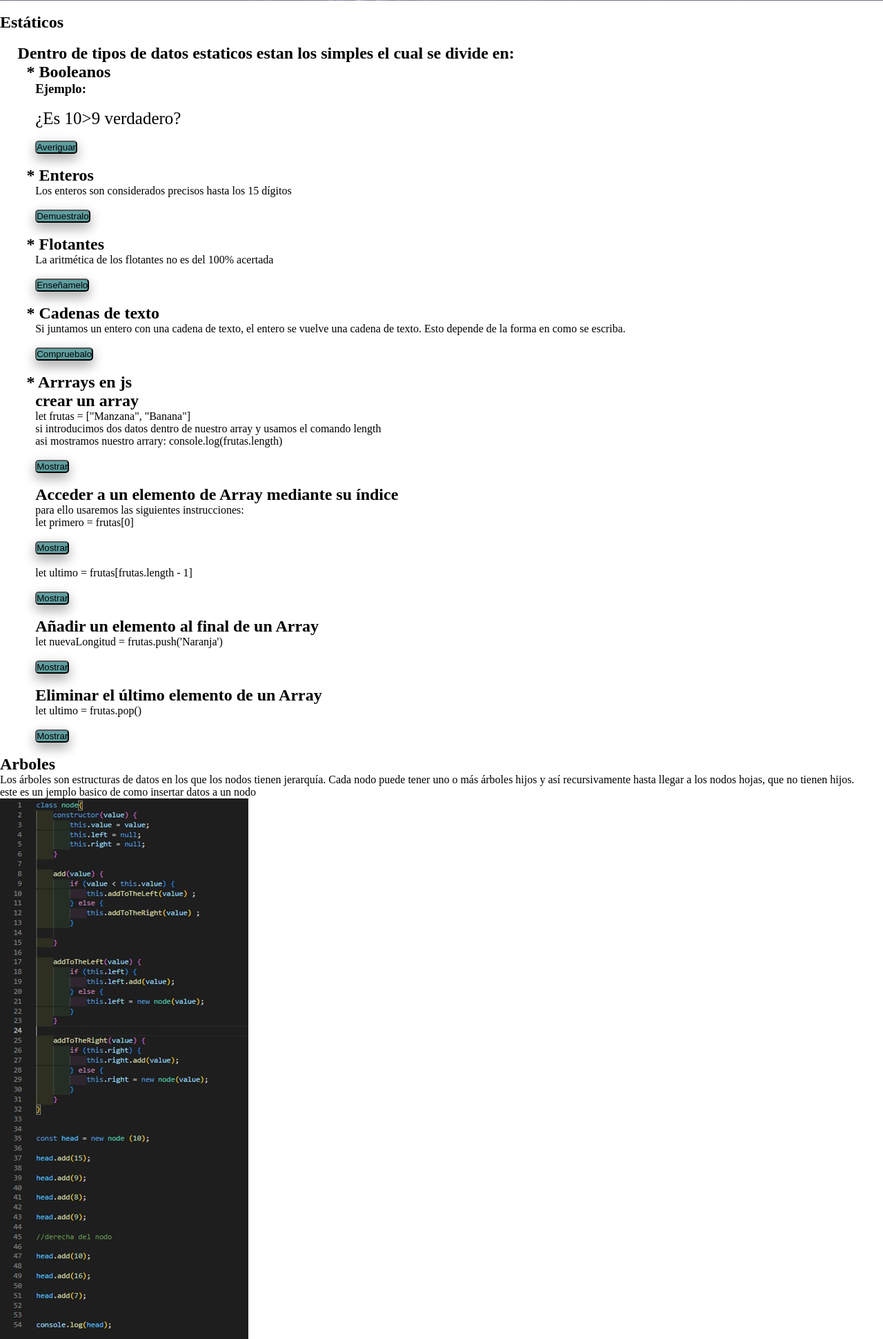
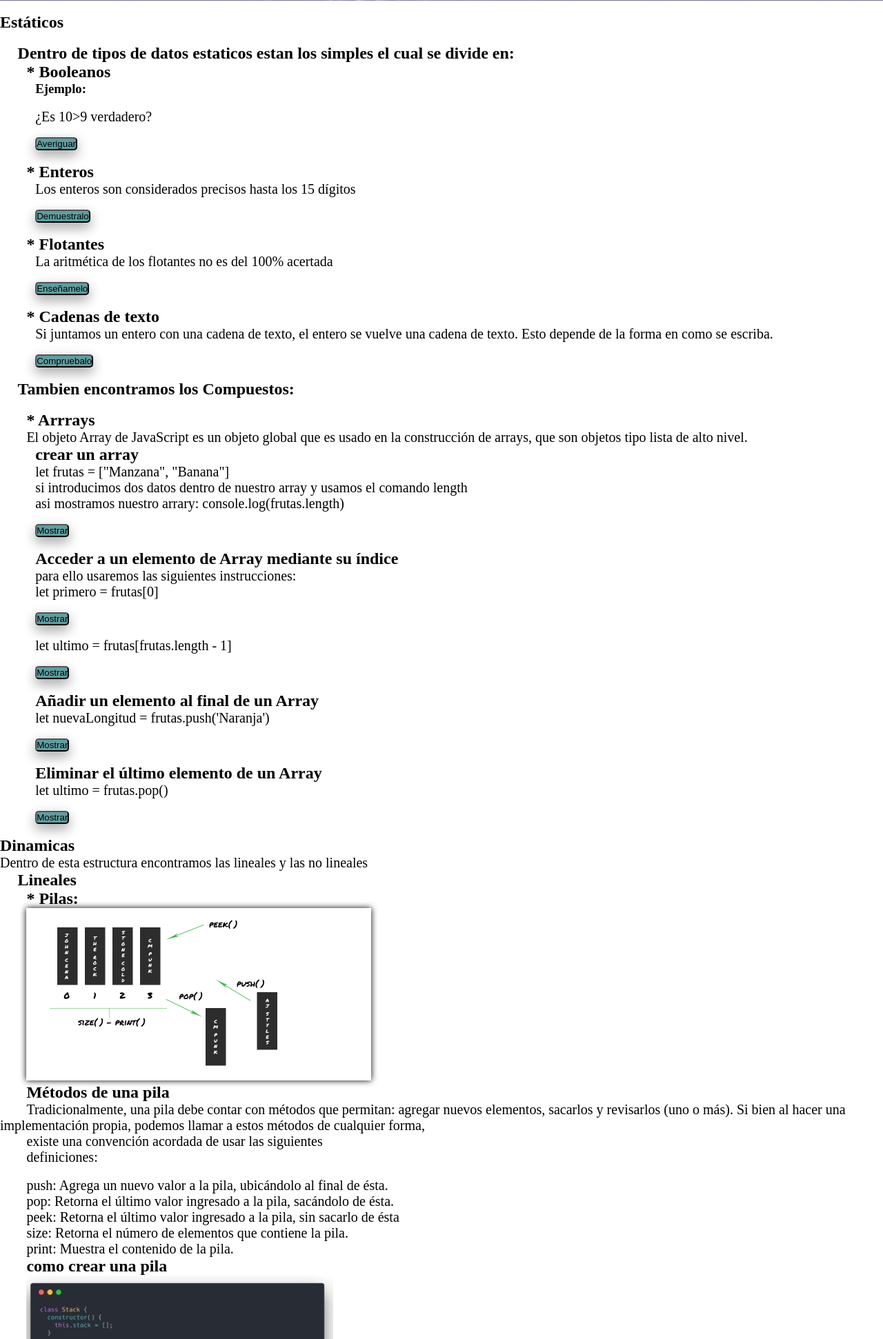
Before and after one commit to jhoncortesva/Estructura-de-datos, a PHP site: the page made by Ejemplos Javascript.html in a window 1280 px wide. Shown: the part 799-2741 px from the top of the page at 69% size. Run offline with PHP 8.4, Linux system fonts and the light colour scheme.

Commit message:
pilas en  js

```diff
--- a/Ejemplos Javascript.html
+++ b/Ejemplos Javascript.html
@@ -29,7 +29,7 @@
         <div style="text-indent: 4%">
             <button  onclick="funcionB()">Averiguar</button>
         </div>
-            <p id="demonstracion"></p>
+            <p class="Boo" id="demonstracion"></p>
         </div>
     </br>
         <div class="enteros">
@@ -39,7 +39,7 @@
             <div style="text-indent: 4%">
                 <button onclick="funcionInt()">Demuestralo</button>
             </div>
-            <p id="demostracionINT"></p>
+            <p class="Boo" id="demostracionINT"></p>
         </div>
     </br>
         <div class="flotantes">
@@ -49,7 +49,7 @@
             <div style="text-indent: 4%">
                 <button onclick="funcionFloat()">Enseñamelo</button>
             </div>
-            <p id="demostracionFloat"></p>
+            <p class="Boo" id="demostracionFloat"></p>
         </div>
     </br>
         <div class="cadenas-texto">
@@ -60,11 +60,16 @@
             <div style="text-indent: 4%">
                 <button onclick="funcionString()">Compruebalo</button>
             </div>
-            <p id="demostracionString"></p>
+            <p class="Boo" id="demostracionString"></p>
+        </div>
+    </br>
+        <div>
+            <h2 class="simples"> Tambien encontramos los Compuestos:</h2>
         </div>
     </br>
         <div class="arrays">
-            <h2 class="Booleanos"> * Arrrays en js</h2>
+            <h2 class="Booleanos"> * Arrrays</h2>
+            <p class="Booleanos">El objeto Array de JavaScript es un objeto global que es usado en la construcción de arrays, que son objetos tipo lista de alto nivel.</p>
             <h2 class="Boo"> crear un array</h2>
             <p class="Boo">let frutas = ["Manzana", "Banana"]</p>
             <p class="Boo">si introducimos dos datos dentro de nuestro array y usamos el comando length
@@ -74,7 +79,7 @@
             <div style="text-indent: 4%">
                 <button onclick="funcionA()"> Mostrar</button>
             </div>
-            <p id="demostracionA"></p>
+            <p class="Boo" id="demostracionA"></p>
         </div>
     </br>
         <div class="ar">
@@ -85,7 +90,7 @@
             <div style="text-indent: 4%">
                 <button onclick="funcionAr()"> Mostrar </button>
             </div>
-            <p id="demostracionAr"></p>
+            <p class="Boo" id="demostracionAr"></p>
         </div>
     </br>
         <div class="arr">
@@ -94,7 +99,7 @@
             <div style="text-indent: 4%">
                 <button onclick="funcionArr()"> Mostrar </button>
             </div>
-            <p id="demostracionArr"></p>
+            <p class="Boo" id="demostracionArr"></p>
         </div>
     </br>
         <div class="añ">
@@ -104,7 +109,7 @@
             <div style="text-indent: 4%">
                 <button onclick="funcionAñ()"> Mostrar </button>
             </div>
-            <p id="demostracionAñ"></p>
+            <p class="Boo" id="demostracionAñ"></p>
         </div>
     </br>
         <div class="eli">
@@ -114,22 +119,50 @@
             <div style="text-indent: 4%">
                 <button onclick="funcionEl()"> Mostrar </button>
             </div>
-            <p id="demostracionEl"></p>
+            <p class="Boo" id="demostracionEl"></p>
+        </div>
+    </br>
+
+        <div>
+            <h2>Dinamicas</h2>
+            <p>Dentro de esta estructura encontramos las lineales y las no lineales</p>
+            <h2 class="simples">Lineales </h2>
+            <h2 class="Booleanos"> * Pilas:</h2>
+            <div style="text-indent: 3%">
+                <img src="img/pila.png" class="im">
+            </div>
+            <h2 class="Booleanos"> Métodos de una pila</h2>
+            <p class="Booleanos">Tradicionalmente, una pila debe contar con métodos que permitan: agregar nuevos elementos, sacarlos y revisarlos (uno
+                o más). Si bien al hacer una implementación propia, podemos llamar a estos métodos de cualquier forma, </P> <p class="Booleanos"> existe una
+                convención acordada de usar las siguientes </P> <p class="Booleanos"> definiciones:</p>
+            </br>
+            <p class="Booleanos">push: Agrega un nuevo valor a la pila, ubicándolo al final de ésta.</p>
+            <p class="Booleanos">pop: Retorna el último valor ingresado a la pila, sacándolo de ésta.</p>
+            <p class="Booleanos">peek: Retorna el último valor ingresado a la pila, sin sacarlo de ésta</p>
+            <p class="Booleanos">size: Retorna el número de elementos que contiene la pila.</p>
+            <p class="Booleanos">print: Muestra el contenido de la pila.</p>
+            <h2 class="Booleanos">como crear una pila</h2>
+            <div style="text-indent: 3%">
+                <img src="img/pi.jpeg">
+            </div>
         </div>
     </br>
         <div class="arbol">
-            <h2>Arboles</h2>
-            <p>Los árboles son estructuras de datos en los que los nodos tienen jerarquía. Cada nodo puede tener uno o
+            <h2 class="Booleanos"> * Arboles</h2>
+            <p class="Booleanos">Los árboles son estructuras de datos en los que los nodos tienen jerarquía. Cada nodo puede tener uno o
                 más
                 árboles
                 hijos y así recursivamente hasta llegar a los nodos hojas, que no tienen hijos.</p>
-            <P>este es un jemplo basico de como insertar datos a un nodo </P>
-            <img src="img/arbol.jpeg">
+            <P class="Booleanos">este es un jemplo basico de como insertar datos a un nodo </P>
+        </br>
+            <div  style="text-indent: 3%">
+                <img  src="img/arbol.jpeg">
+            </div>
         </br>
             <div style="text-indent: 4%">
                 <button onclick="funcionAb()"> Mostrar Arbol</button>
             </div>
-            <P id="demostracionAb"></P>
+            <P class="Boo"  id="demostracionAb"></P>
         </div>
 
         <script>
--- a/estilos.css
+++ b/estilos.css
@@ -30,6 +30,10 @@ header{
     font-size: 300%;
 }
 
+p{
+    font-size: 20px;
+}
+
 .Booleanos{
     text-indent: 3%;
 }
@@ -40,11 +44,11 @@ header{
 
 .bo{
     text-indent: 4%;
-    font-size: 25px;
 }
 .Boo{
     text-indent: 4%;
 }
+
 
 button{
     border-radius: 5px;
@@ -60,3 +64,33 @@ button:hover {
     background-image: linear-gradient(120deg, #a6c0fe 0%, #f68084 100%);
     color: black;
 }
+
+.im{
+    filter: drop-shadow(0 0 5px black);
+    width: 500px;
+}
+
+.im:hover {
+    animation: shake 0.82s cubic-bezier(.36,.07,.19,.97) both;
+    transform: translate3d(0, 0, 0);
+    backface-visibility: hidden;
+    perspective: 1000px;
+}
+
+@keyframes shake {
+    10%, 90% {
+        transform: translate3d(-1px, 0, 0);
+    }
+
+    20%, 80% {
+        transform: translate3d(2px, 0, 0);
+    }
+
+    30%, 50%, 70% {
+        transform: translate3d(-4px, 0, 0);
+    }
+
+    40%, 60% {
+        transform: translate3d(4px, 0, 0);
+    }
+}
```
Also changed, not shown: javascrikt.js (+35 -0 lines), img/pi.jpeg (added), img/pila.png (added).
